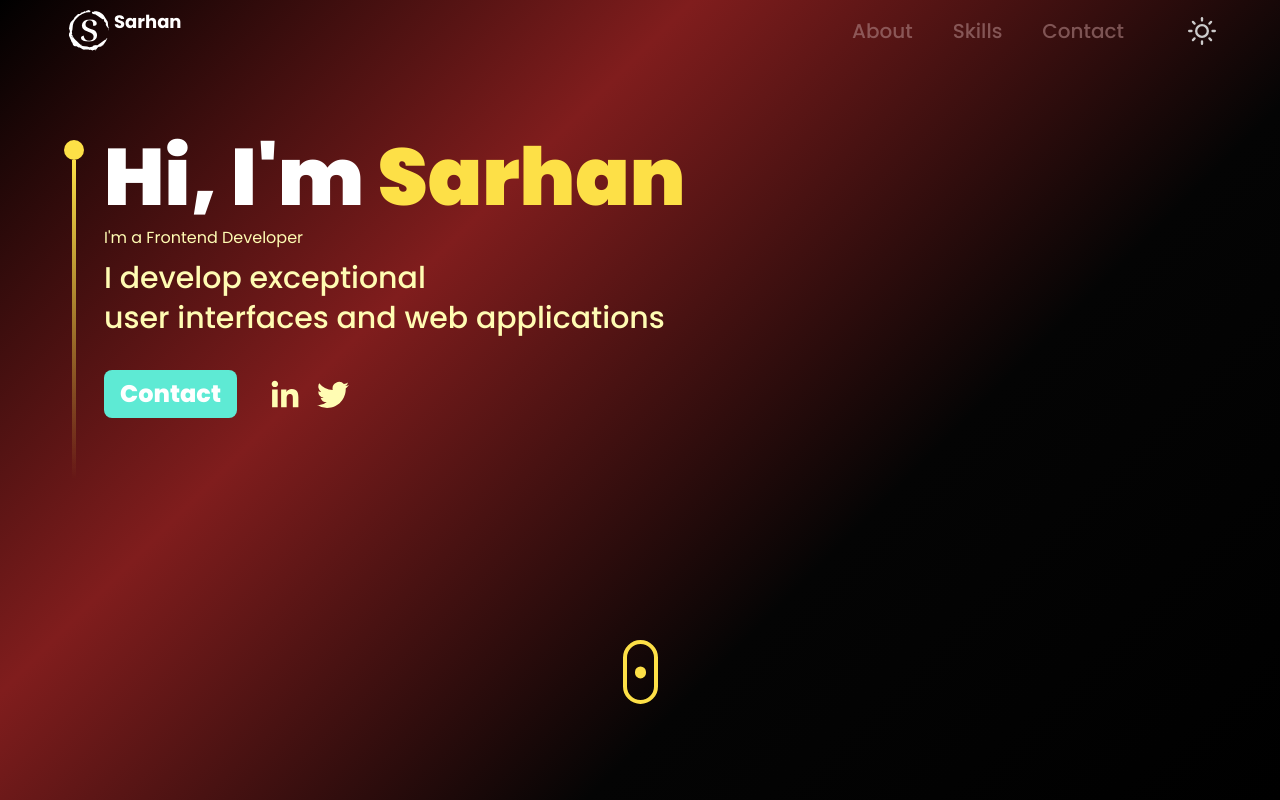
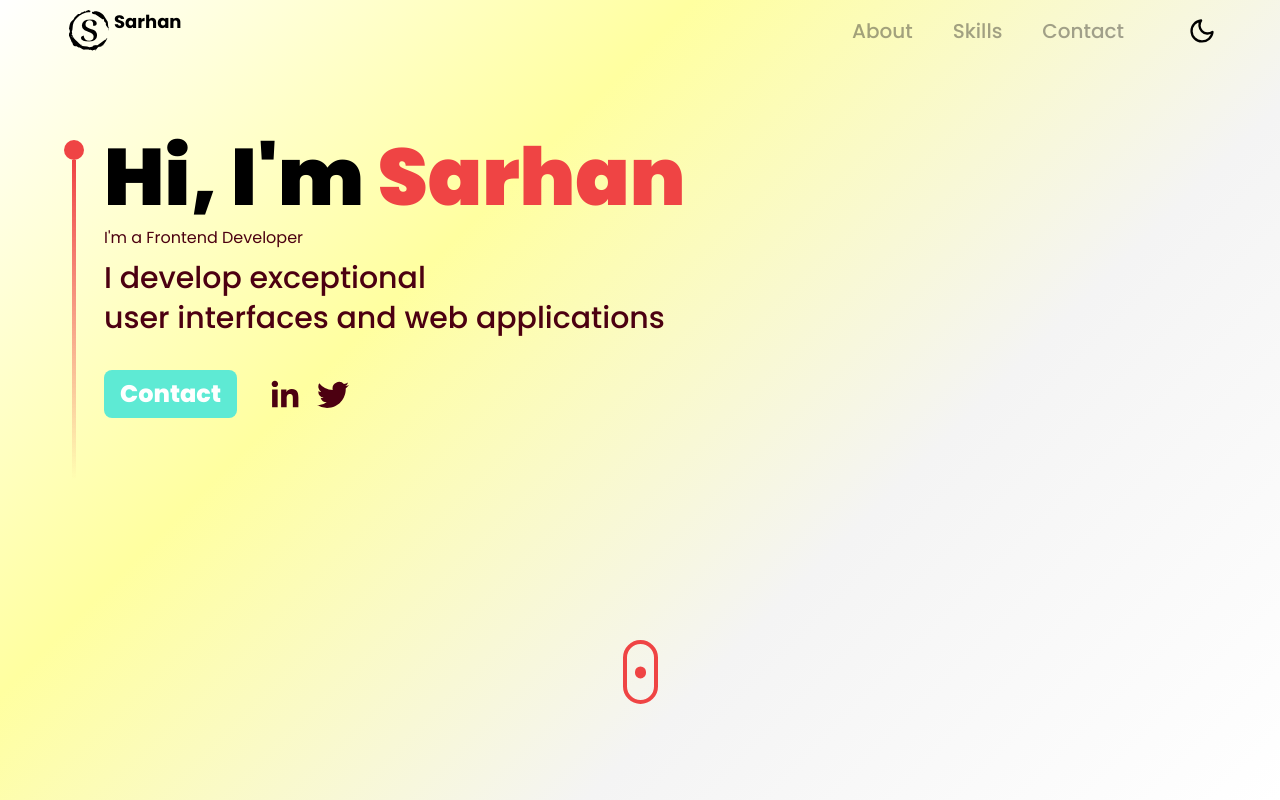
Before and after one commit to Sarhan41/Portfolio, a Next.js app: page / in a window 1280 px wide. Shown: the top 800 px of the page. Built offline with nearby package versions, Linux system fonts and the light colour scheme.

Commit message:
Update lang attribute in RootLayout component

```diff
--- a/app/layout.jsx
+++ b/app/layout.jsx
@@ -7,7 +7,7 @@ export const metadata = {
 
 export default function RootLayout({ children }) {
   return (
-    <html lang="en" className="dark">
+    <html lang="en" className="">
       <head>
       <meta name="viewport" content="width=device-width, initial-scale=1, maximum-scale=1, user-scalable=no" />
 
```
